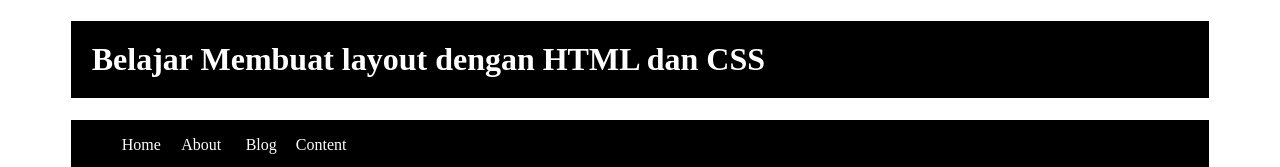
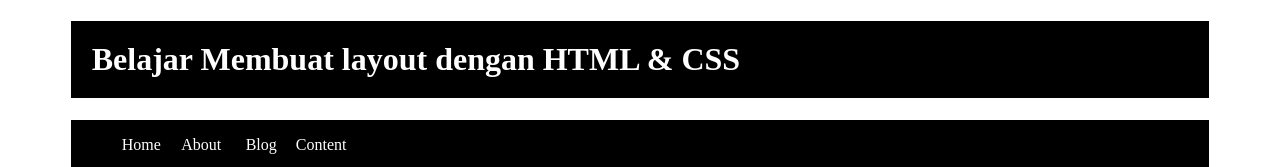
Before and after one commit to petoyz/promnet, a plain HTML site: page index.html in a window 1280 px wide. Shown: the top 167 px of the page. Drawn offline with Linux system fonts and the light colour scheme.

Commit message:
tugas 2 revisi

```diff
--- a/css/style.css
+++ b/css/style.css
@@ -11,7 +11,7 @@ header {
     margin-left: -50px;
   }
 
-  nav {
+nav {
     background-color: black;
     height: 50px;
     line-height: 50px;
@@ -22,7 +22,7 @@ header {
     padding: 0 auto;
   }
 
-  nav ul {
+nav ul {
     list-style: none;
   }
 
--- a/index.html
+++ b/index.html
@@ -10,7 +10,7 @@
   <body>
     <!-- Header -->
     <header>
-      <h1>Belajar Membuat layout dengan HTML dan CSS</h1>
+      <h1>Belajar Membuat layout dengan HTML & CSS</h1>
     </header>
 
     <nav>
```
